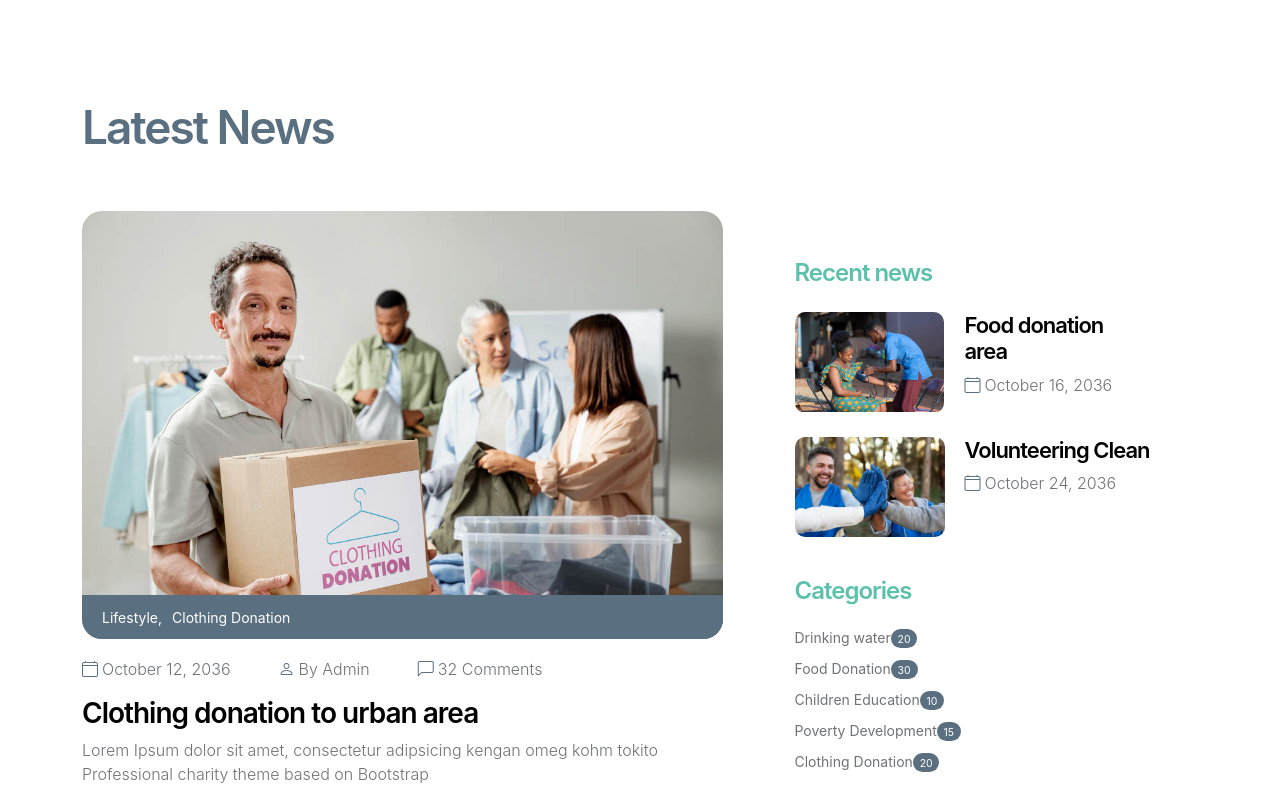
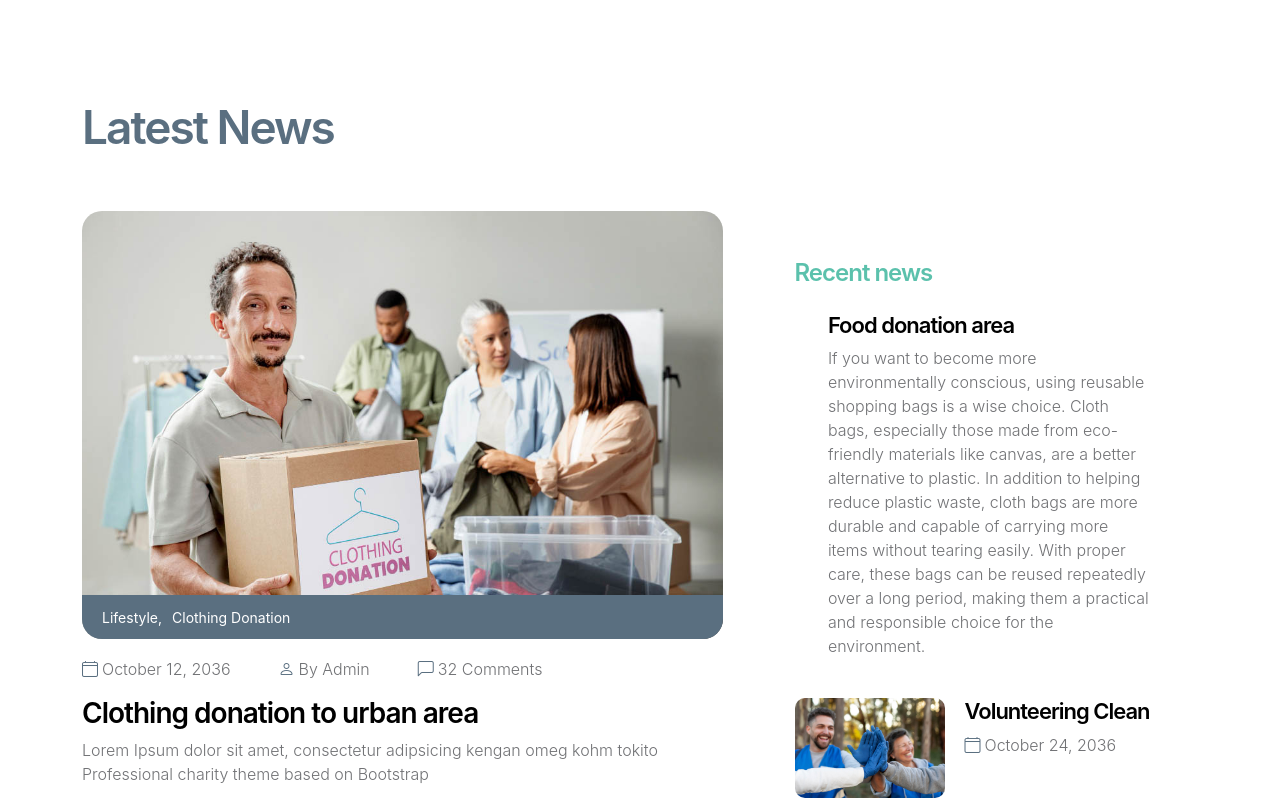
Before and after one commit to norcee25/EcoHabit, a React (Create React App) app: page / in a window 1280 px wide. Shown: the top 800 px of the page. Built offline with nearby package versions, Linux system fonts and the light colour scheme.

Commit message:
adding progress again

```diff
--- a/src/conponents/News/index.js
+++ b/src/conponents/News/index.js
@@ -102,9 +102,7 @@ const News = () => {
             <h5 className="mt-5 mb-3">Recent news</h5>
             <div className="news-block news-block-two-col d-flex mt-4">
               <div className="news-block-two-col-image-wrap">
-                <a href="news-detail.html">
-                  <img src="assets/images/news/africa-humanitarian-aid-doctor.jpg" className="news-image img-fluid" alt />
-                </a>
+
               </div>
               <div className="news-block-two-col-info">
                 <div className="news-block-title mb-2">
@@ -112,8 +110,8 @@ const News = () => {
                 </div>
                 <div className="news-block-date">
                   <p>
-                    <i className="bi-calendar4 custom-icon me-1" />
-                    October 16, 2036
+
+                    If you want to become more environmentally conscious, using reusable shopping bags is a wise choice. Cloth bags, especially those made from eco-friendly materials like canvas, are a better alternative to plastic. In addition to helping reduce plastic waste, cloth bags are more durable and capable of carrying more items without tearing easily. With proper care, these bags can be reused repeatedly over a long period, making them a practical and responsible choice for the environment.
                   </p>
                 </div>
               </div>
```
